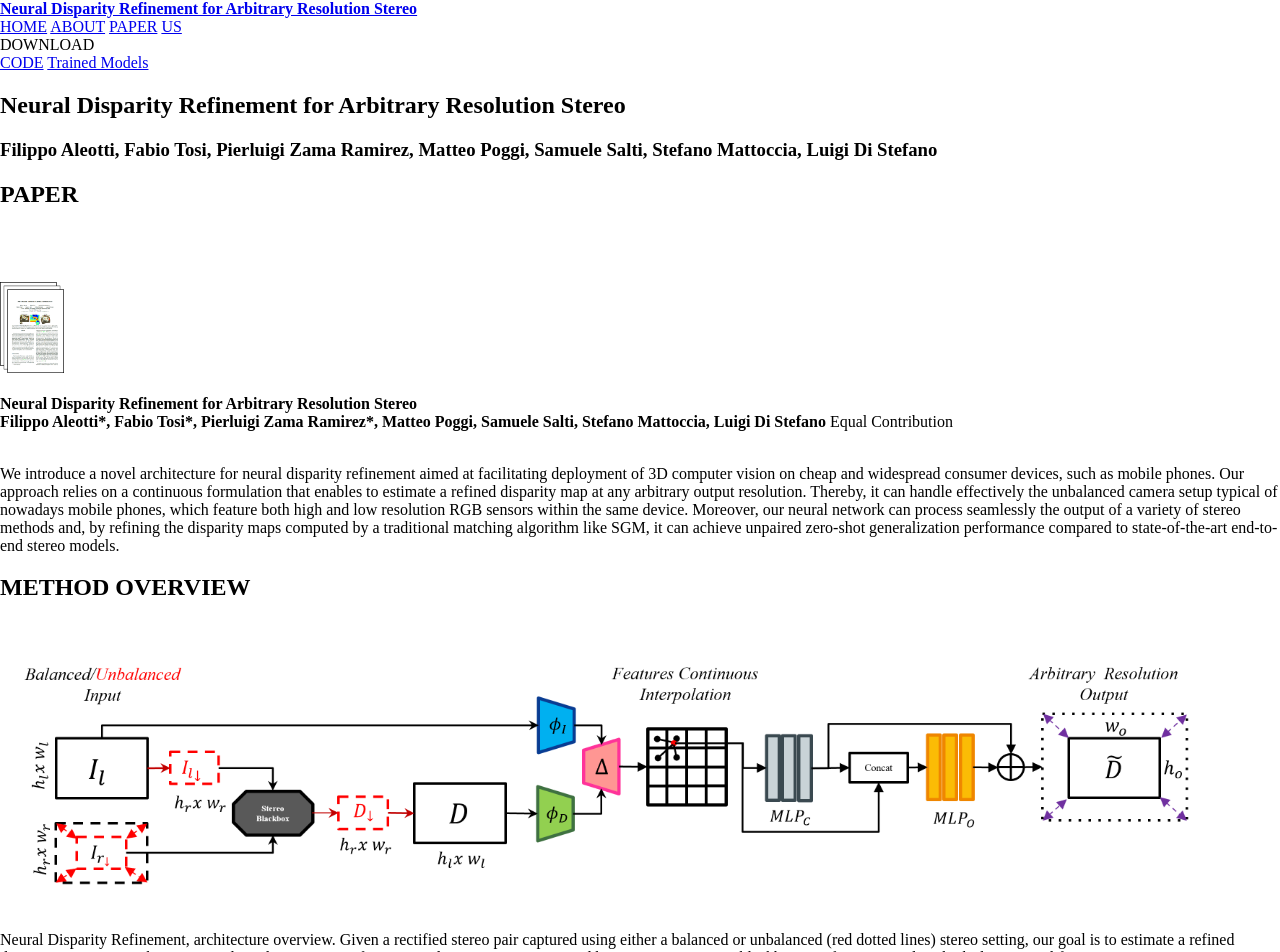
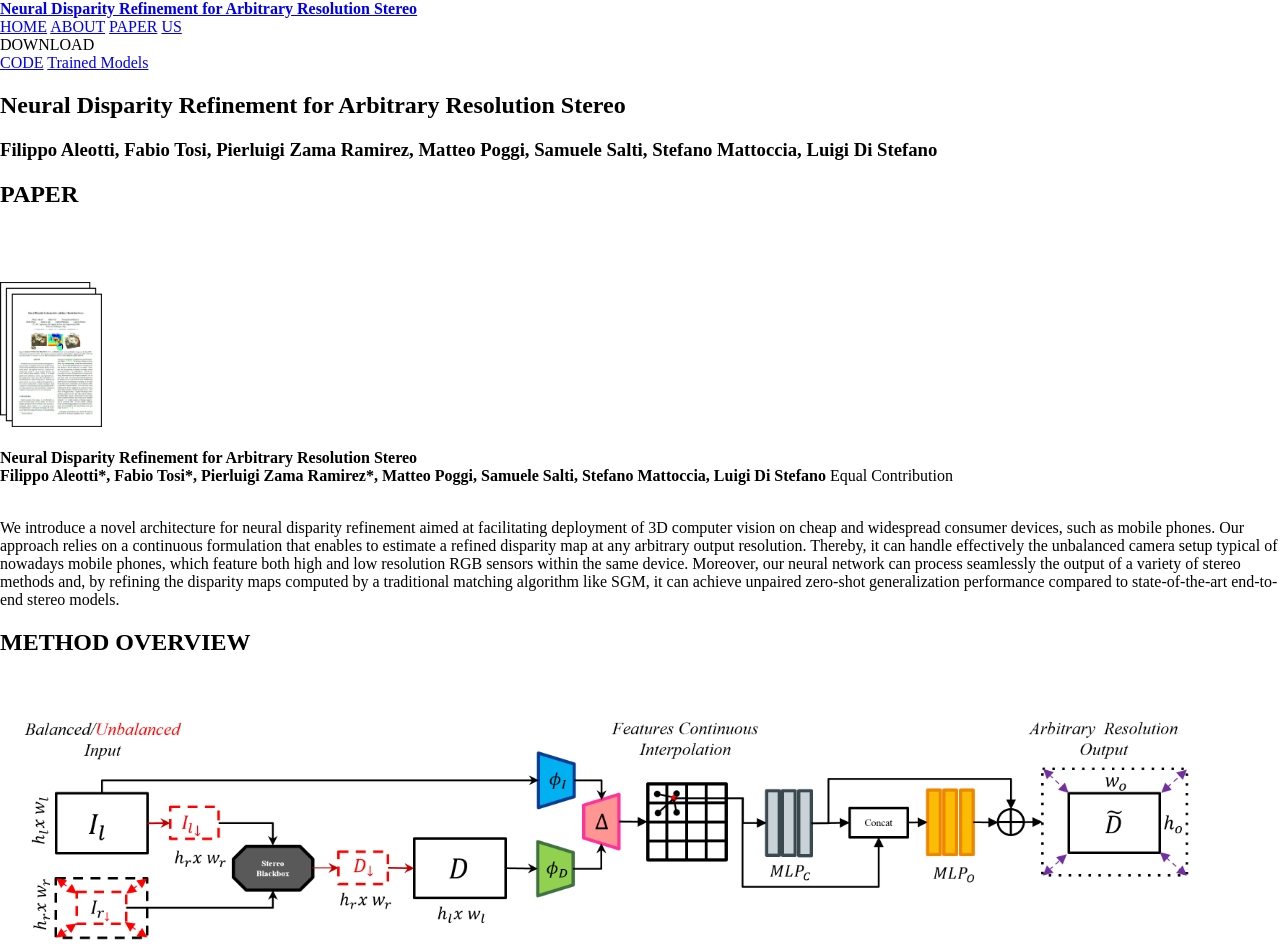
Before and after one commit to CVLAB-Unibo/neural-disparity-refinement-web, a Jekyll site: the page built from index.md, in a window 1280 px wide. Shown: the top 952 px of the page. Built offline with Jekyll 4.4.1, drawn with Linux system fonts in a browser that asks for light colours; nearby versions of some CDN libraries.

Commit message:
Update paper.html

```diff
--- a/_includes/paper.html
+++ b/_includes/paper.html
@@ -8,7 +8,7 @@
                   <br>
                   <br>
 
-                  <img style="width:5%" src="assets/paper.png" >
+                  <img style="width:8%" src="assets/paper.png" >
 
                 </div>
                 <div class="column has-text-left-desktop has-text-left-tablet has-text-left-fullhd has-text-left-widescreen">
```
